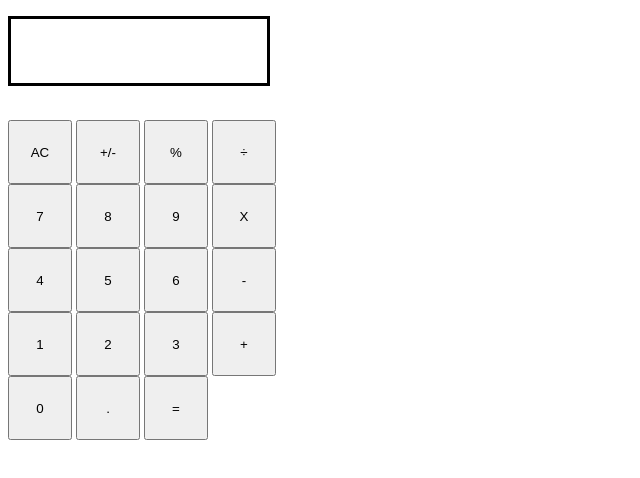
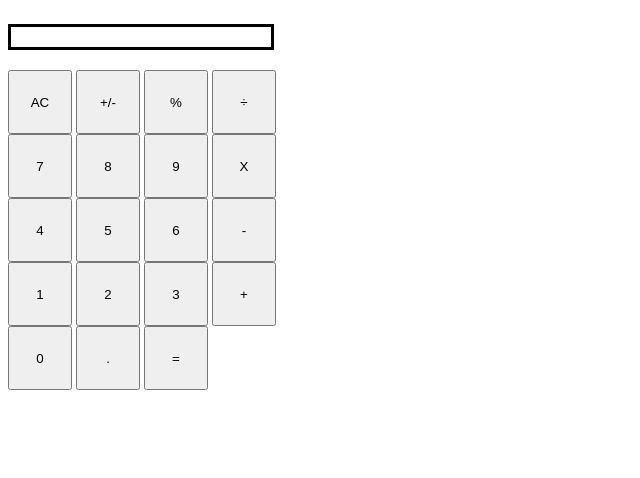
Before and after one commit to bradserickson/JS-Calculator, a plain HTML site: page index.html in a window 1280 px wide. Shown: the whole page, without its empty margins (0-640 px from the left). Drawn offline with Linux system fonts and the light colour scheme.

Commit message:
Fix "calculator screen" element

```diff
--- a/styles.css
+++ b/styles.css
@@ -4,7 +4,9 @@ button {
 }
 
 #displayBox {
+    display: inline-block;
     border: 3px solid black;
-    height: 4rem;
-    width: 16rem;
+    height: rem;
+    width: 15rem;
+    padding: 10px;
 }
```
